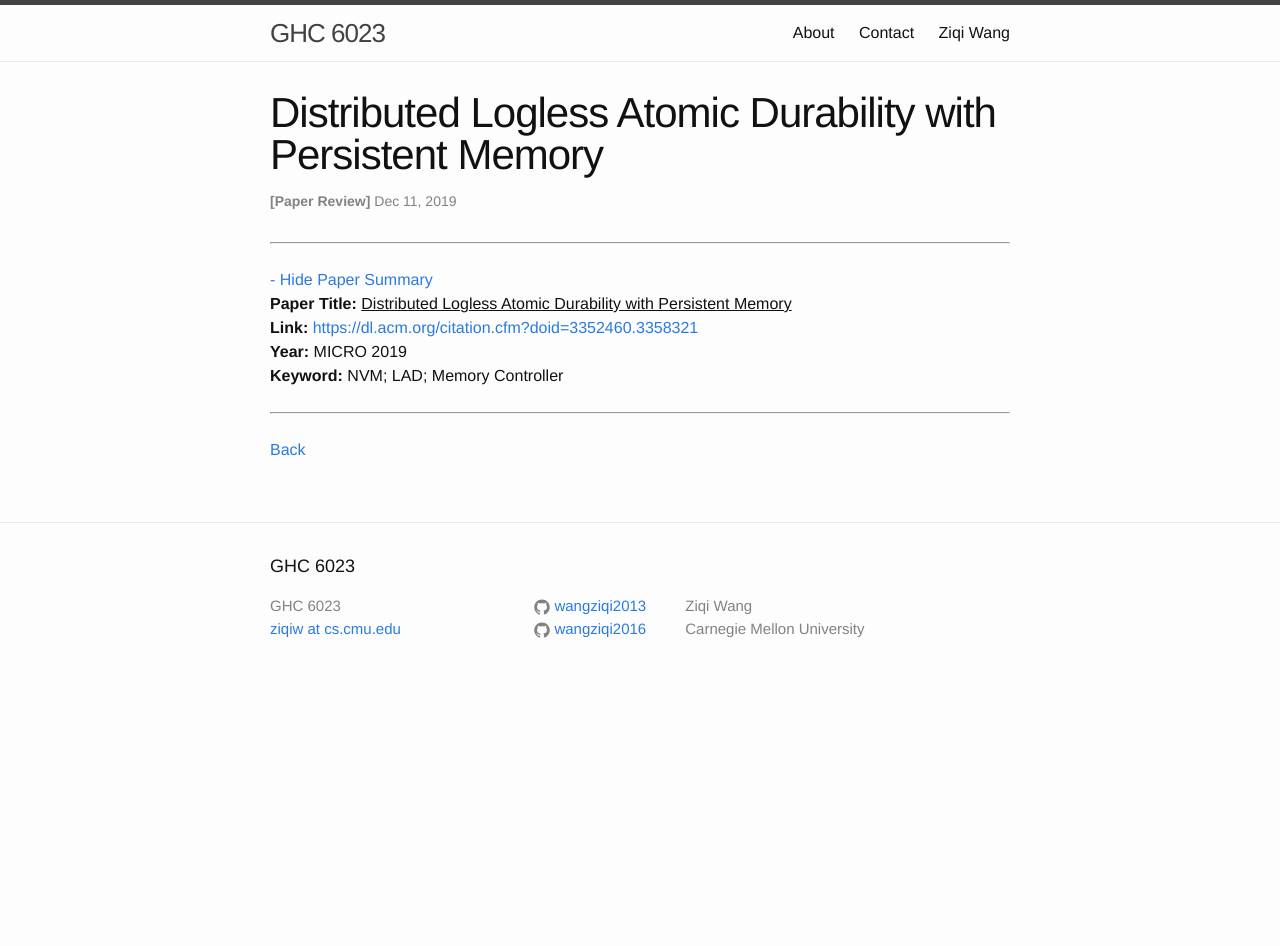
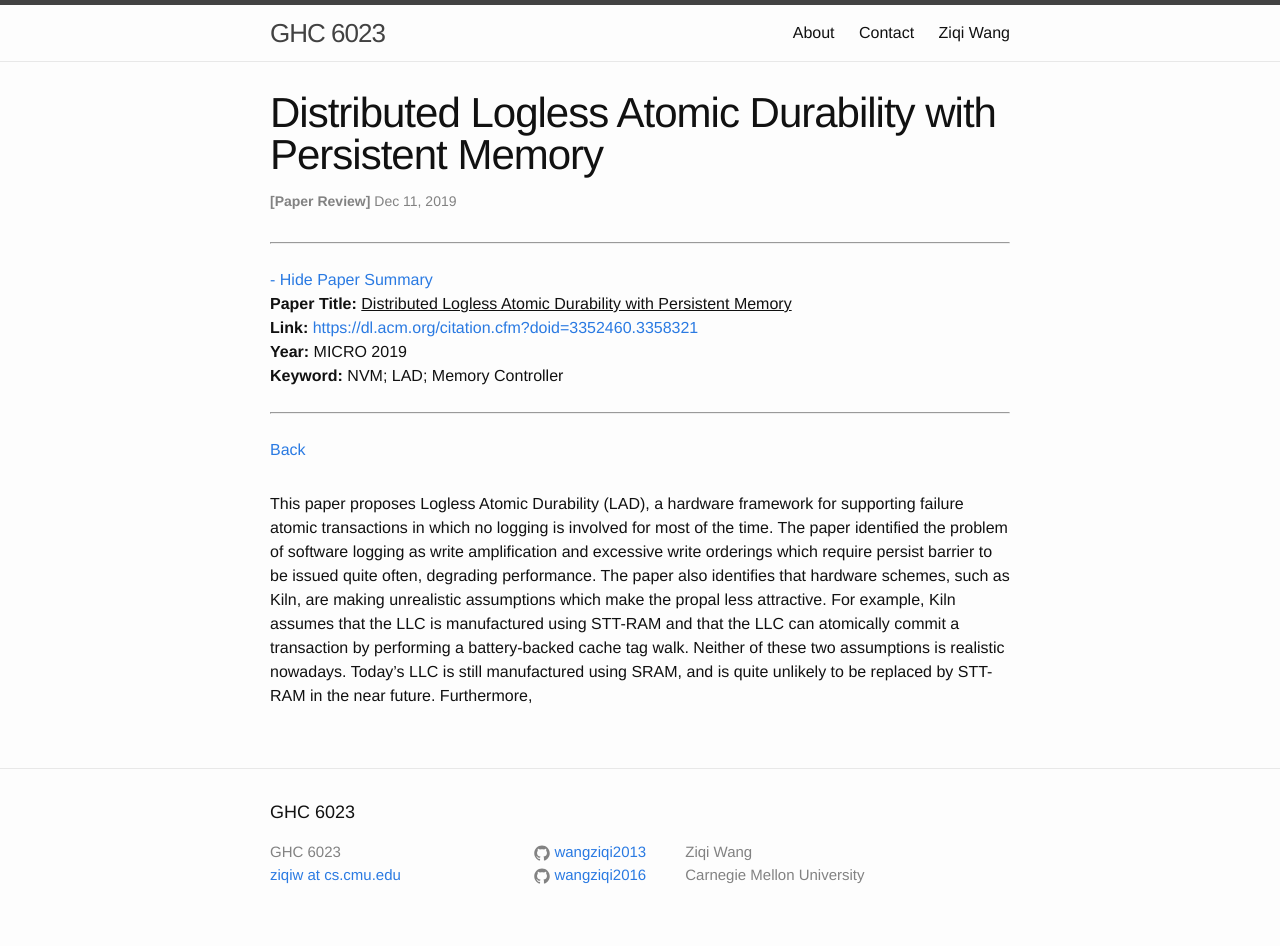
Before and after one commit to wangziqi2013/wangziqi2013.github.io, a Jekyll site: the page built from _posts/2019-12-11-lad.markdown, in a window 1280 px wide. Built offline with Jekyll 4.4.1, drawn with Linux system fonts in a browser that asks for light colours; before the commit the page ends 900 px from its top, so only the background shows below that.

Commit message:
Adding motivation

```diff
--- a/_posts/2019-12-11-lad.markdown
+++ b/_posts/2019-12-11-lad.markdown
@@ -12,3 +12,11 @@ htm_cd:
 htm_cr:
 version_mgmt:
 ---
+
+This paper proposes Logless Atomic Durability (LAD), a hardware framework for supporting failure atomic transactions in
+which no logging is involved for most of the time. The paper identified the problem of software logging as write amplification
+and excessive write orderings which require persist barrier to be issued quite often, degrading performance. The paper also
+identifies that hardware schemes, such as Kiln, are making unrealistic assumptions which make the propal less attractive.
+For example, Kiln assumes that the LLC is manufactured using STT-RAM and that the LLC can atomically commit a transaction
+by performing a battery-backed cache tag walk. Neither of these two assumptions is realistic nowadays. Today's LLC is still
+manufactured using SRAM, and is quite unlikely to be replaced by STT-RAM in the near future. Furthermore,
```
